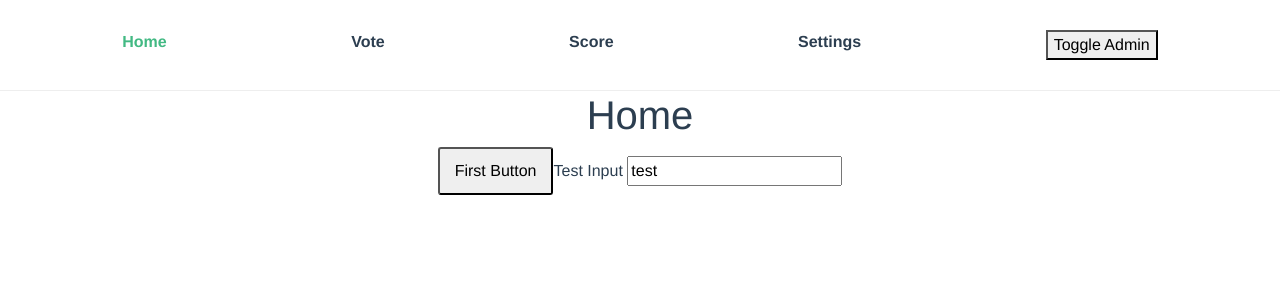
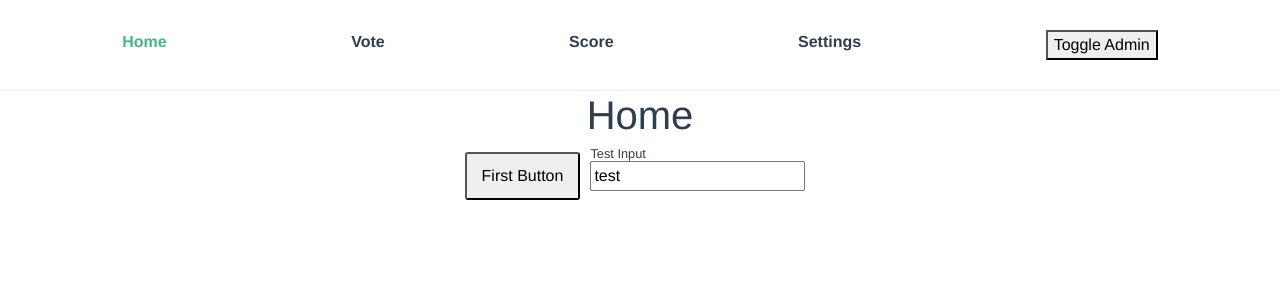
Before and after one commit to fogelkuba/vue-workshop, a Vue app: page / in a window 1280 px wide. Shown: the top 300 px of the page. Built offline with nearby package versions, Linux system fonts and the light colour scheme.

Commit message:
[#2.2] BaseInput

```diff
--- a/src/components/BaseInput.vue
+++ b/src/components/BaseInput.vue
@@ -1,6 +1,6 @@
 <template>
-  <label>
-    {{label}}
+  <label class="input">
+    <span class="input-label">{{label}}</span>
     <input type="text"
            :value="value"
            :placeholder="placeholder"
@@ -42,5 +42,15 @@
   };
 </script>
 
-<style>
+<style lang="scss">
+  .input {
+    margin: 0 10px;
+
+    &-label {
+      display: block;
+      text-align: left;
+      font-size: .8rem;
+      line-height: .9rem;
+    }
+  }
 </style>
--- a/src/views/Home.vue
+++ b/src/views/Home.vue
@@ -1,8 +1,13 @@
 <template>
   <div class="home">
     <h1>Home</h1>
-    <BaseButton :loading="isLoading">First Button</BaseButton>
-    <BaseInput label="Test Input" placeholder="Type here..." :value="inputValue" v-model="inputValue"></BaseInput>
+    <div>
+      <BaseButton :loading="isLoading">First Button</BaseButton>
+      <BaseInput label="Test Input"
+                 placeholder="Type here..."
+                 :value="inputValue"
+                 v-model="inputValue"/>
+    </div>
   </div>
 </template>
 
```
